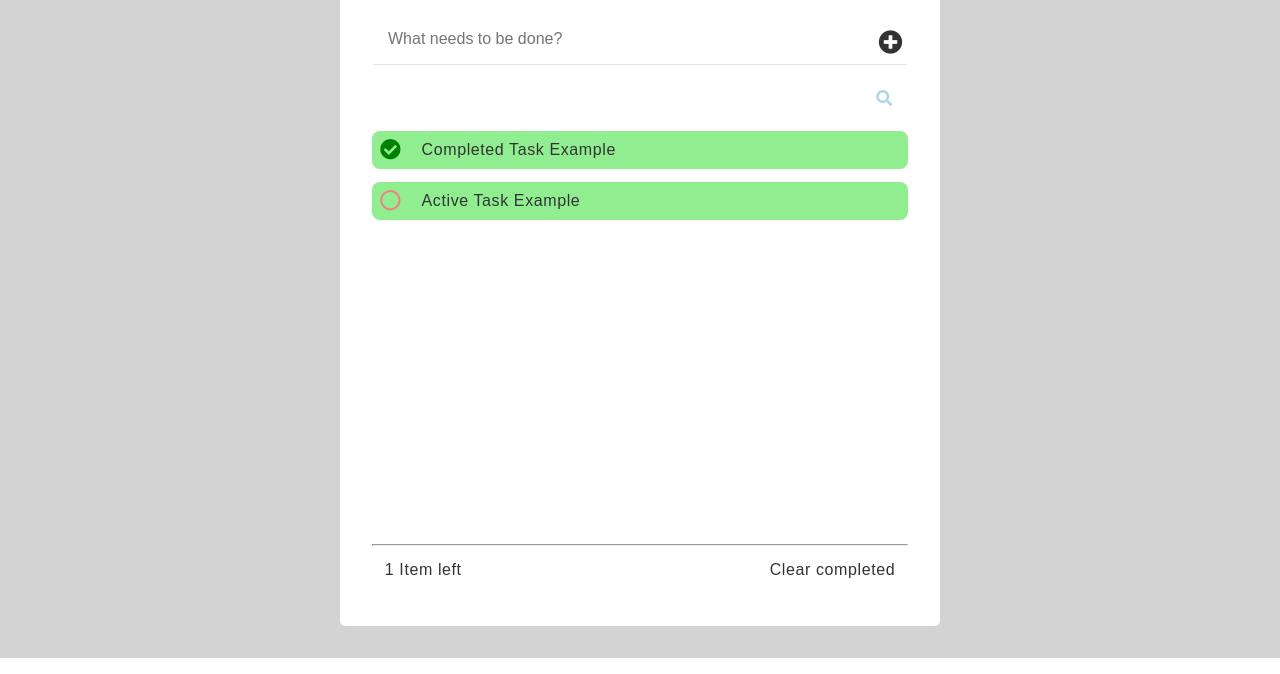
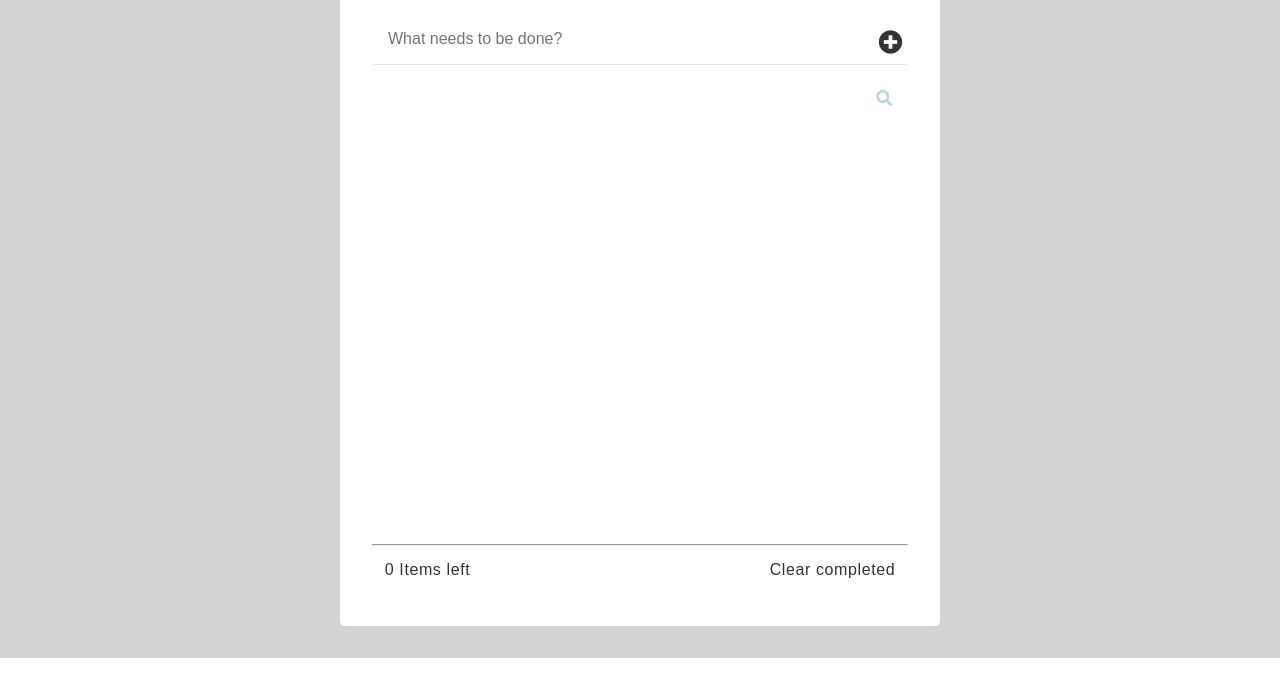
Before and after one commit to Derbakias/todo-app, a plain HTML site: page index.html in a window 1280 px wide. Shown: the part 126-800 px from the top of the page. Drawn offline with Linux system fonts and the light colour scheme.

Commit message:
test localstorage branch

```diff
--- a/index.html
+++ b/index.html
@@ -41,8 +41,8 @@
               <input type="search" name="search" id="search" placeholder="Search list..">
             </div>
             <ul class="tasks">
-              <li draggable="true"><i class="fas fa-check-circle done"></i><p>Completed Task Example</p><i class="far fa-times-circle close"></i></li>
-              <li draggable="true"><i class="far fa-circle active"></i><p>Active Task Example</p><i class="far fa-times-circle close"></i></li>
+              <!-- <li draggable="true"><i class="fas fa-check-circle done"></i><p>Completed Task Example</p><i class="far fa-times-circle close"></i></li>
+              <li draggable="true"><i class="far fa-circle active"></i><p>Active Task Example</p><i class="far fa-times-circle close"></i></li> -->
             </ul>
           </div>
         </div>
```
